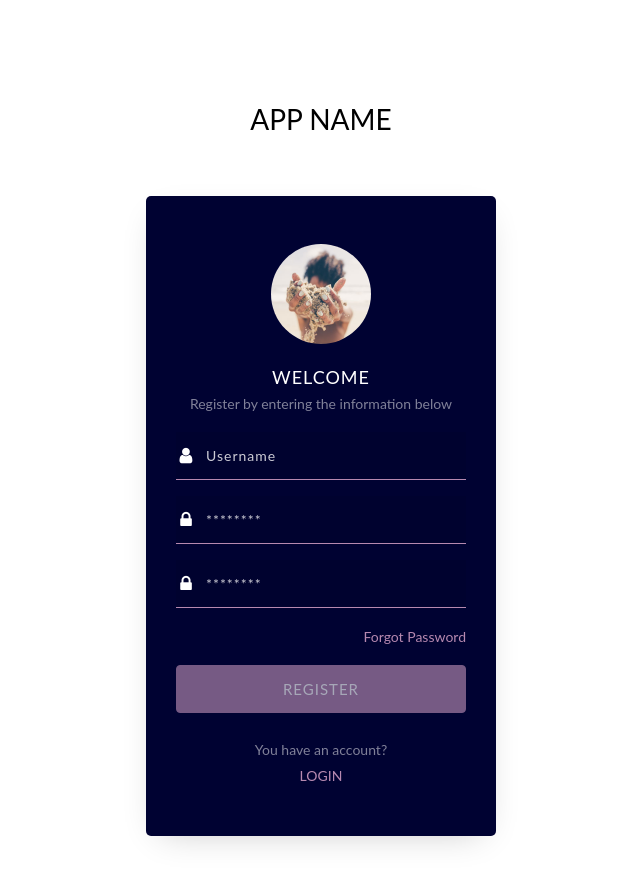
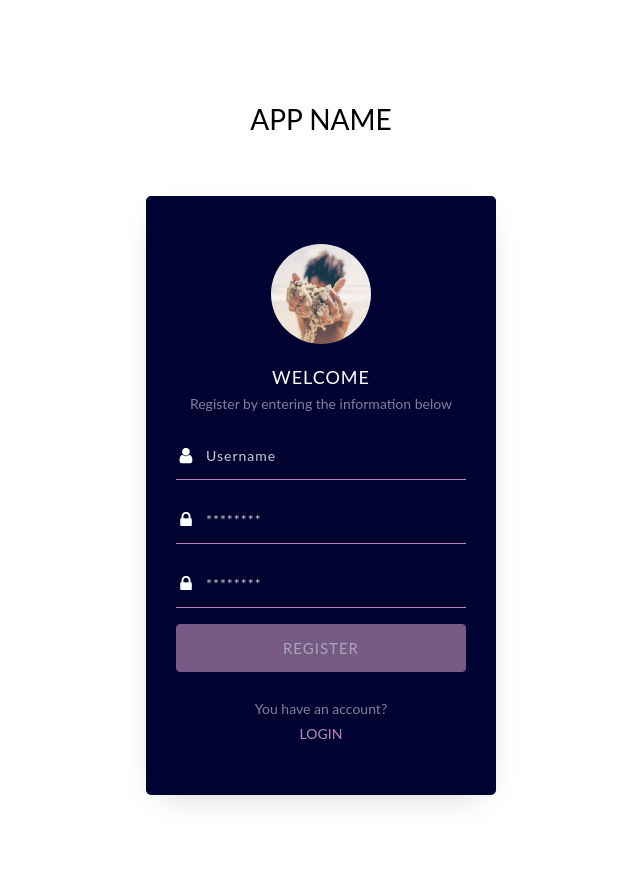
Before and after one commit to iamchurchill/uniGhana, a React (Create React App) app in the folder frontend/: page /register in a window 1280 px wide. Shown: the top 884 px of the page, without its empty margins (319-959 px from the left). Built offline with nearby package versions, Linux system fonts and the light colour scheme.

Commit message:
adding final touches to project

```diff
--- a/frontend/src/views/Register.js
+++ b/frontend/src/views/Register.js
@@ -1,8 +1,8 @@
 import React, { useState } from 'react'
 import {Link} from "react-router-dom";
+import Alert from "../components/Alert";
 import axios from 'axios';
 import bgImg from "../bg.jpg";
-import Alert from "../components/Alert";
 
 const Register = () => {
     const [email, setEmail] = useState('');
@@ -31,7 +31,8 @@ const Register = () => {
 
         axios(config)
             .then(response => {
-                if (response.status === 200)
+                console.log(response);
+                if (response.status === 201)
                 {
                     setIsShow(true);
                     if (response.data.status) {
@@ -42,6 +43,8 @@ const Register = () => {
                 }
             })
             .catch(error => {
+                console.log('error hit here');
+                console.log(error);
                 setIsShow(true);
                 setMessage({type: 'alert-danger', message: error});
             });
@@ -84,11 +87,6 @@ const Register = () => {
                                         className="fa fa-lock"></span></div>
                                     <input type="password" className="form-control" placeholder="********" value={confirmationPassword} onChange={(e) => setConfirmationPassword(e.target.value)} required />
                                 </div>
-                                <div className="form-group d-md-flex">
-                                    <div className="w-100 text-md-right">
-                                        <Link to="#">Forgot Password</Link>
-                                    </div>
-                                </div>
                                 <div className="form-group">
                                     <button type="submit"
                                             className="btn form-control btn-primary rounded submit px-3" disabled={!validateForm()}>REGISTER
```
